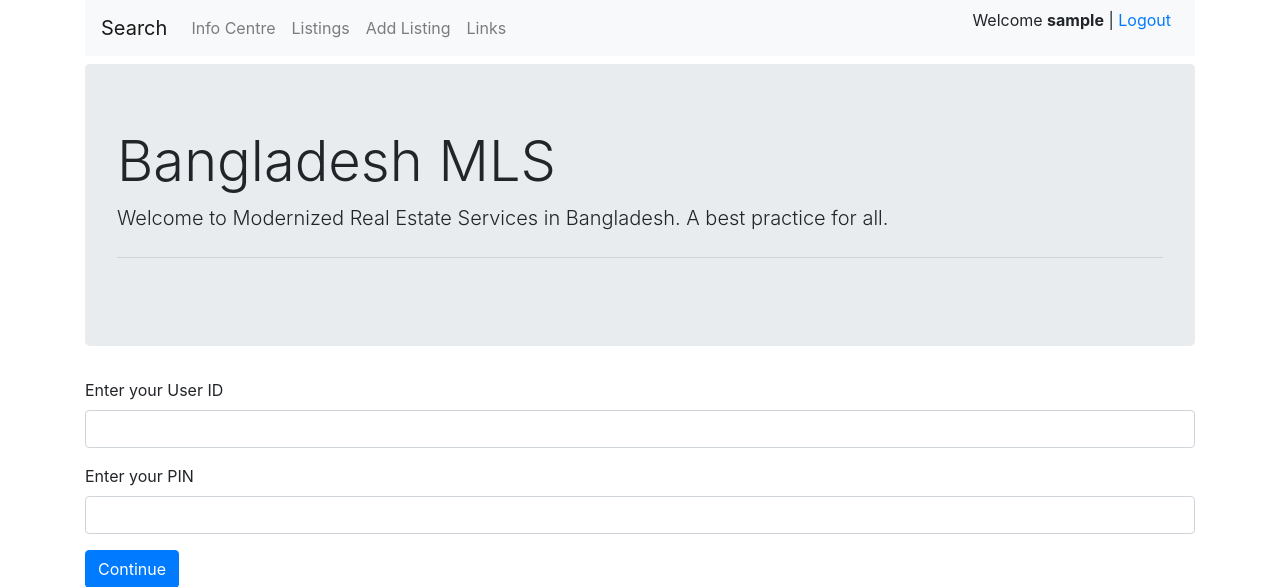
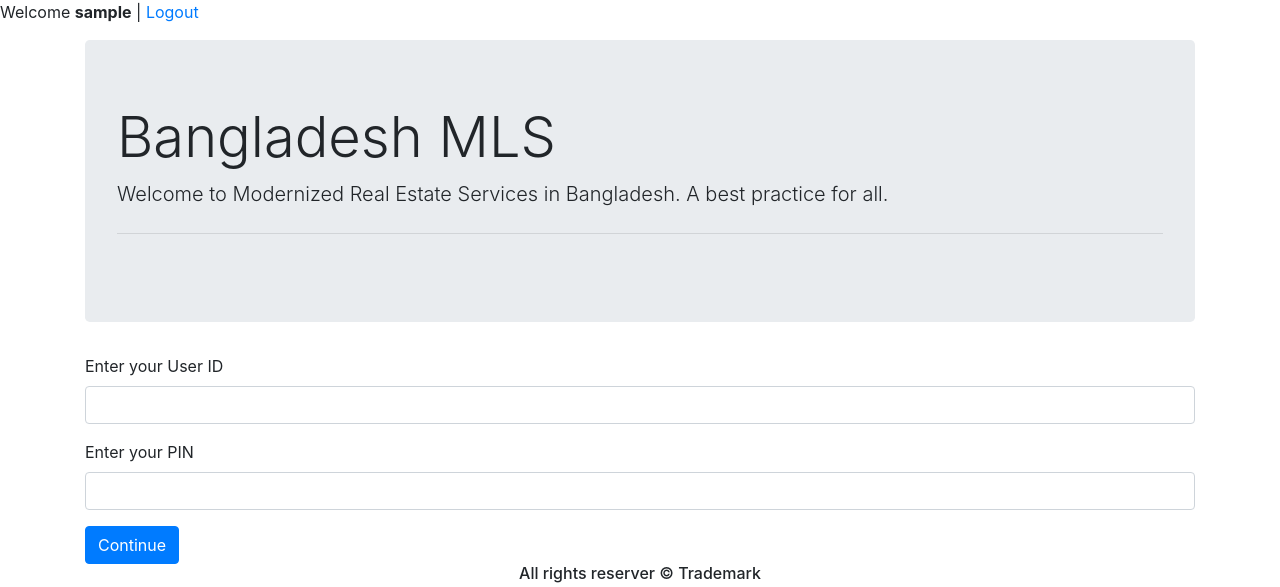
Before and after one commit to NodeJSMongo/mls, a Node server app: page / in a window 1280 px wide. Shown: the top 587 px of the page. Run offline with Node 20, Linux system fonts and the light colour scheme; the visitor is signed in with stand-in values (Sample User, id 1); some libraries are stand-ins or nearby versions.

Commit message:
initail commit23

```diff
--- a/app.js
+++ b/app.js
@@ -23,8 +23,6 @@ mongoose.connect("mongodb://mls_app:543TWOone@ds035693.mlab.com:35693/mls", { us
 app.use(bodyParser.urlencoded({extended: true}));
 app.set("view engine", "ejs");
 app.use(express.static(__dirname + "/public"));
-//app.use("/public", express.static(__dirname + '/public'));
-//app.use(express.static("public"));
 app.use(methodOverride("_method"));
 app.use(flash());
 
--- a/views/partials/header.ejs
+++ b/views/partials/header.ejs
@@ -4,6 +4,5 @@
     <meta charset="utf-8">
     <title>Bangladesh listing</title>
     <link rel="stylesheet" href="https://stackpath.bootstrapcdn.com/bootstrap/4.3.1/css/bootstrap.min.css">
-    <link rel="stylesheet" href="app.css">
   </head>
   <body>
--- a/views/partials/loggedin.ejs
+++ b/views/partials/loggedin.ejs
@@ -1,29 +1,3 @@
-
-<div class="container">
-  <nav class="navbar navbar-expand-lg navbar-light bg-light">
-    <a class="navbar-brand" href="/search">Search</a>
-    <button class="navbar-toggler" type="button" data-toggle="collapse" data-target="#navbarSupportedContent" aria-controls="navbarSupportedContent" aria-expanded="false" aria-label="Toggle navigation">
-      <span class="navbar-toggler-icon"></span>
-    </button>
-
-    <div class="collapse navbar-collapse" id="navbarSupportedContent">
-      <ul class="navbar-nav mr-auto">
-        <li class="nav-item ">
-          <a class="nav-link" href="/information">Info Centre<span class="sr-only">(current)</span></a>
-        </li>
-        <li class="nav-item">
-          <a class="nav-link" href="/listing">Listings</a>
-        </li>
-        <li class="nav-item">
-          <a class="nav-link" href="/listing/new">Add Listing</a>
-        </li>
-        <li class="nav-item">
-          <a class="nav-link" href="/links">Links</a>
-        </li>
-      </ul>
-      <div class="inline my-2 my-lg-0">
-        <p class="mr-sm-2">Welcome <strong> <%= currentUser.username %></strong> | <a href="/logout">Logout</a> </p>
-      </div>
-    </div>
-  </nav>
+<div class="">
+  <p class="">Welcome <strong> <%= currentUser.username %></strong> | <a href="/logout">Logout</a> </p>
 </div>
```
Also changed, not shown: public/main.css (renamed from public/app.css).
